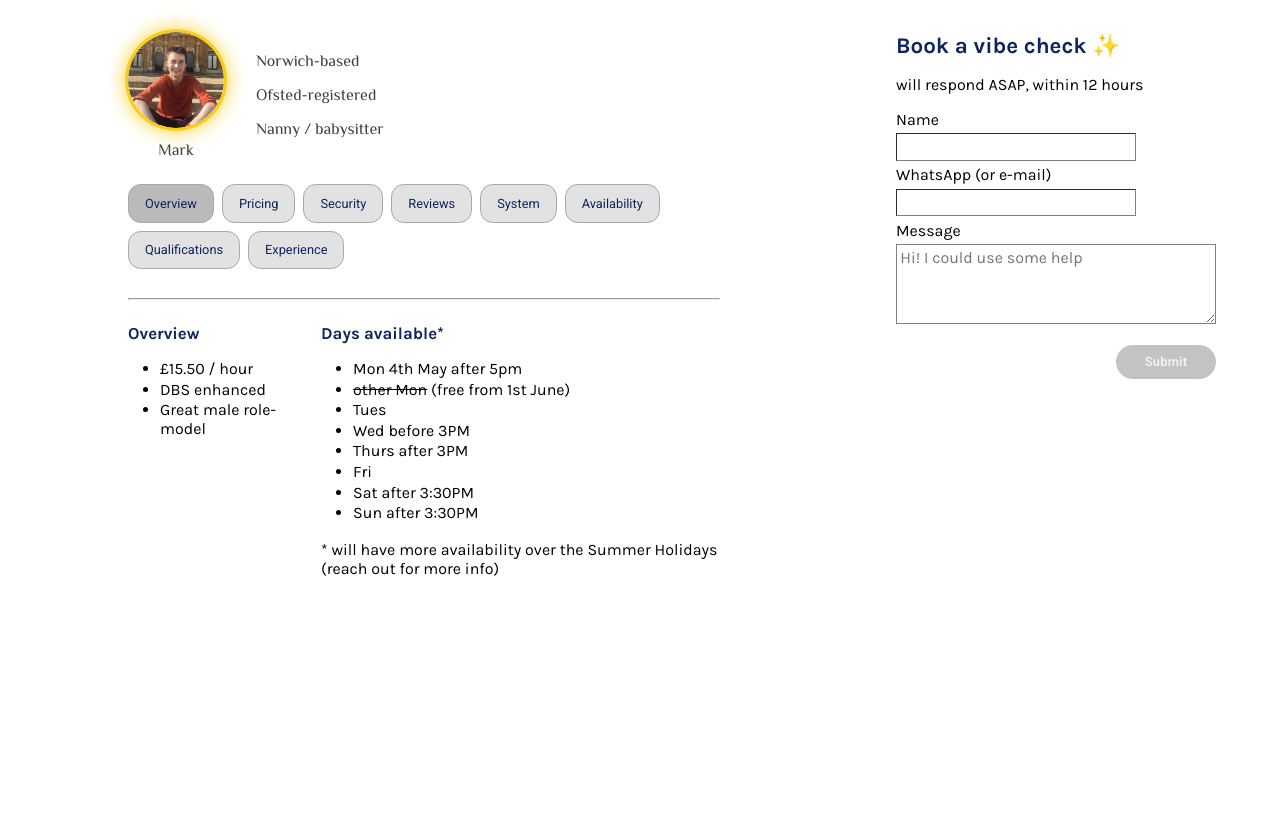
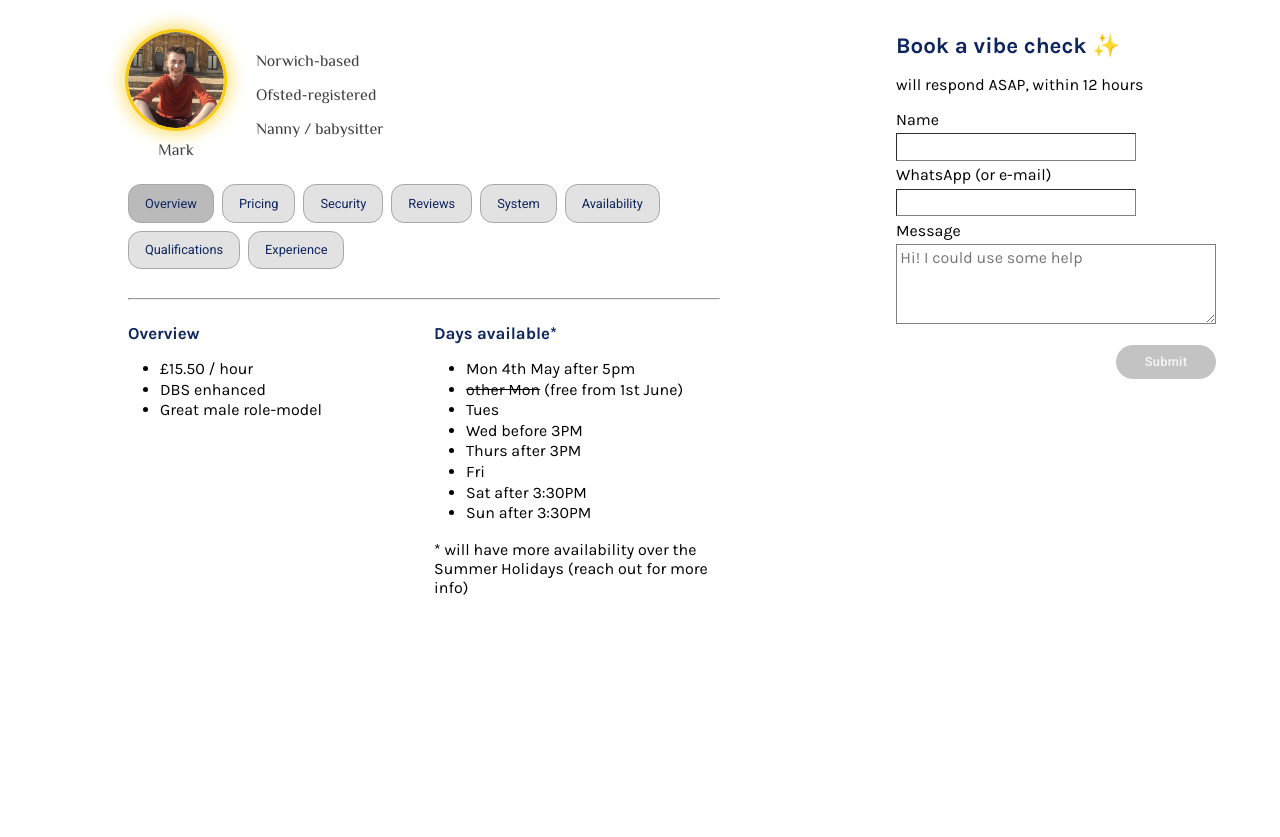
Before and after one commit to Krammy/childcare-replacement-website, a Flask app: page / in a window 1280 px wide. Before the commit the page ends 576 px from the top, so only its background shows below. Run offline with Flask 3, Linux system fonts and the light colour scheme.

Commit message:
added collapsing tables

```diff
--- a/static/style.css
+++ b/static/style.css
@@ -10,6 +10,16 @@ html {
 
 html, body {
     font-size: 4vw;
+}
+
+.table {
+  display: grid;
+  grid-template-columns: 1fr; /* Mobile: stacked */
+  gap: 1.25rem; /* 10px → 0.625rem */
+}
+
+.row {
+  display: contents;
 }
 
 .review {
@@ -231,6 +241,10 @@ input, textarea {
         justify-content: left;
     }
 
+    .table {
+        grid-template-columns: repeat(2, 1fr);
+    }
+
     .wrapper-contents {
         margin-left: 10vw;
         margin-bottom: 15rem;
--- a/templates/availability.html
+++ b/templates/availability.html
@@ -4,9 +4,9 @@
 {% block contents %}
 <h2>Availability</h2>
 <p><i>Last updated 20/04/26</i></p>
-<table>
-    <tr>
-        <td>
+<div class="table">
+    <div class="row">
+        <div class="cell">
             <h3>Open to</h3>
             <ul>
                 <li>Overnights</li>
@@ -16,10 +16,10 @@
                 <li>Regular</li>
                 <li>Ad-hoc</li>
             </ul>
-        </td>
-        <td>
+        </div>
+        <div>
             {% include 'days-available.html' %}
-        </td>
-    </tr>
-</table>
+        </div>
+    </div>
+</div>
 {% endblock %}
--- a/templates/overview.html
+++ b/templates/overview.html
@@ -2,19 +2,19 @@
 {% block name %}overview{% endblock %}
 
 {% block contents %}
-<table>
-    <tr>
-        <td>
+<div class="table">
+    <div class="row">
+        <div class="cell">
             <h3>Overview</h2>
             <ul>
                 <li>£15.50 / hour</li>
                 <li>DBS enhanced</li>
                 <li>Great male role-model</li>
             </ul>
-        </td>
-        <td>
+        </div>
+        <div class="cell">
             {% include 'days-available.html' %}
-        </td>
-    </tr>
-</table>
+        </div>
+    </div>
+</div>
 {% endblock %}
--- a/templates/pricing.html
+++ b/templates/pricing.html
@@ -6,17 +6,17 @@
 <ul>
     <li>£15.50 / hour</li>
 </ul>
-<table>
-    <tr>
-        <td>
+<div class="table">
+    <div class="row">
+        <div class="cell">
             <h3>Things that may reduce pricing</h3>
             <ul>
                 <li><a href="https://www.gov.uk/guidance/universal-credit-childcare-costs" target="_blank">Universal Credit</a> (85% reimbursed (~£2.33 / hour))</li>
                 <li><a href="https://www.gov.uk/tax-free-childcare" target="_blank">Ofsted tax-free childcare</a> (80% off (£3.10 / hour))</li>
                 <li><a href="https://www.gov.uk/childcare-grant" target="_blank">Childcare Grant Payment Service for students</a> (85% off (~£2.33 / hour))</li>
             </ul>
-        </td>
-        <td>
+        </div>
+        <div class="cell">
             <h3>Things that may increase pricing</h3>
             <p><i>Pricing increases not usually large and subject to negotation</i></p>
             <ul>
@@ -32,7 +32,7 @@
                     </ul>
                 </li>
             </ul>
-        </td>
-    </tr>
-</table>
+        </div>
+    </div>
+</div>
 {% endblock %}
```
